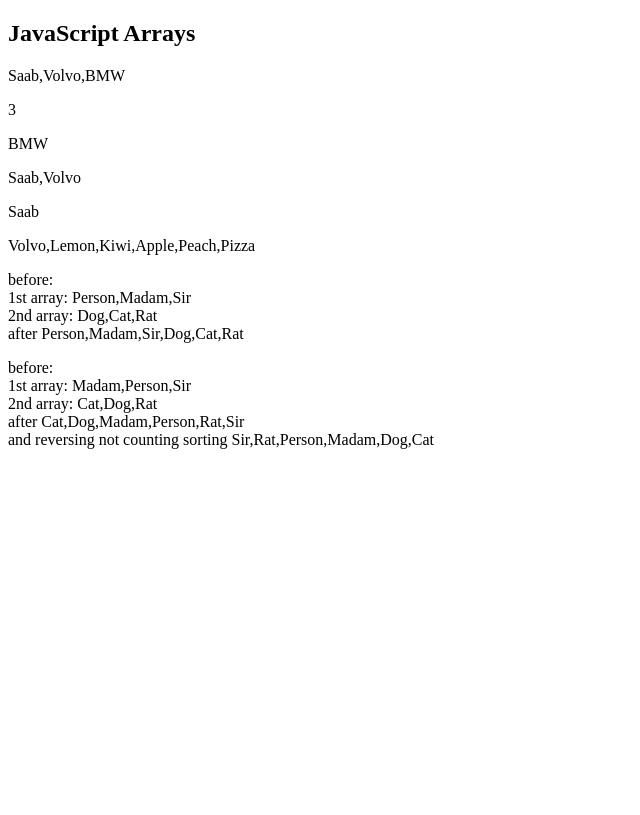
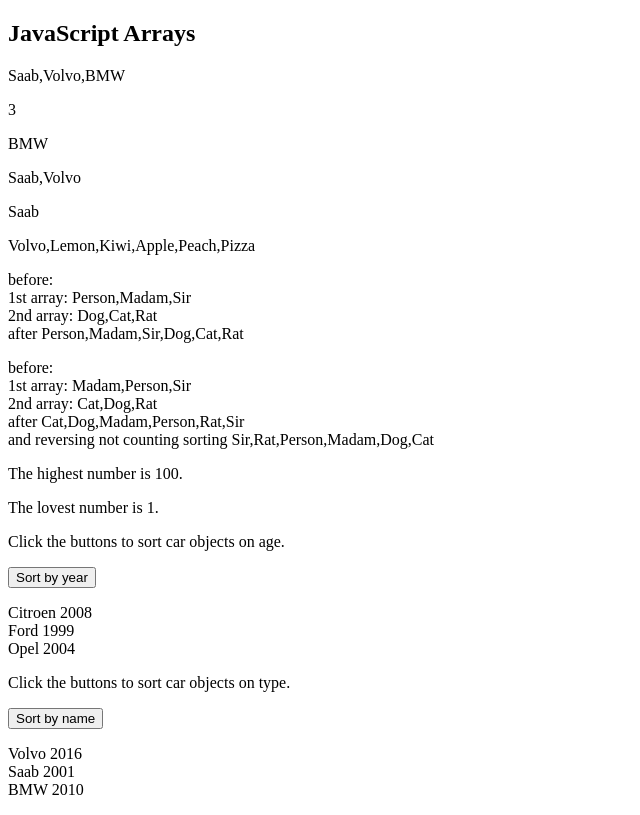
Before and after one commit to Reimen123/JavaScript, a plain HTML site: page 20211013/Array.html in a window 1280 px wide. Shown: the whole page, without its empty margins (0-640 px from the left). Drawn offline with Linux system fonts and the light colour scheme.

Commit message:
Compleating sorting task

```diff
--- a/20211013/Array.html
+++ b/20211013/Array.html
@@ -14,6 +14,17 @@
     <p id="uniteTwoArrays"></p>
     <p id="unitedArraysSorted"></p>
     <p id="error"></p>
+
+    <p>The highest number is <span id="highest"></span>.</p>
+    <p>The lovest number is <span id="lovest"></span>.</p>
+
+    <p>Click the buttons to sort car objects on age.</p>
+    <button onclick="myFunction()">Sort by year</button>
+    <p id="sortCars"></p>
+
+    <p>Click the buttons to sort car objects on type.</p>
+    <button onclick="myFunctionTwo()">Sort by name</button>
+    <p id="sortByString"></p>
 
     <script>
         try {
@@ -54,6 +65,87 @@
         }
     </script>
 
+    <script>
+        const arrayOne = [40, 100, 1, 5, 25, 10];
+        document.getElementById("highest").innerHTML = myArrayMax(arrayOne);
+        function myArrayMax(arr) {
+            let len = arr.length;
+            let max = -Infinity;
+            while (len--) {
+                if (arr[len] > max) {
+                    max = arr[len];
+                }
+            }
+            return max;
+        }
+    </script>
+
+    <script>
+        const arrayTwo = [40, 100, 1, 5, 25, 10];
+        document.getElementById("lovest").innerHTML = myArrayMin(arrayTwo);
+        function myArrayMin(arr) {
+            let len = arr.length;
+            let min = Infinity;
+            while (len--) {
+                if (arr[len] < min) {
+                    min = arr[len];
+                }
+            }
+            return min;
+        }
+    </script>
+
+    <script>
+        const carsTwo = [
+            { type: "Citroen", year: 2008 },
+            { type: "Ford", year: 1999 },
+            { type: "Opel", year: 2004 }
+
+        ];
+
+        displayCars();
+
+        function myFunction() {
+            carsTwo.sort(function (a, b) { return a.year - b.year });
+            displayCars();
+        }
+
+        function displayCars() {
+            document.getElementById("sortCars").innerHTML =
+            carsTwo[0].type + " " + carsTwo[0].year + "<br>" +
+            carsTwo[1].type + " " + carsTwo[1].year + "<br>" +
+            carsTwo[2].type + " " + carsTwo[2].year;
+        }
+    </script>
+
+    <script>
+        const carsThree = [
+            { type: "Volvo", year: 2016 },
+            { type: "Saab", year: 2001 },
+            { type: "BMW", year: 2010 }
+        ];
+
+        displayMyCars();
+
+        function myFunctionTwo() {
+            carsThree.sort(function (a, b) {
+                let x = a.type.toLowerCase();
+                let y = b.type.toLowerCase();
+                if (x < y) { return -1; }
+                if (x > y) { return 1; }
+                return 0;
+            });
+            displayMyCars();
+        }
+
+        function displayMyCars() {
+            document.getElementById("sortByString").innerHTML =
+            carsThree[0].type + " " + carsThree[0].year + "<br>" +
+            carsThree[1].type + " " + carsThree[1].year + "<br>" +
+            carsThree[2].type + " " + carsThree[2].year;
+        }
+    </script>
+
 </body>
 
 </html>
```
